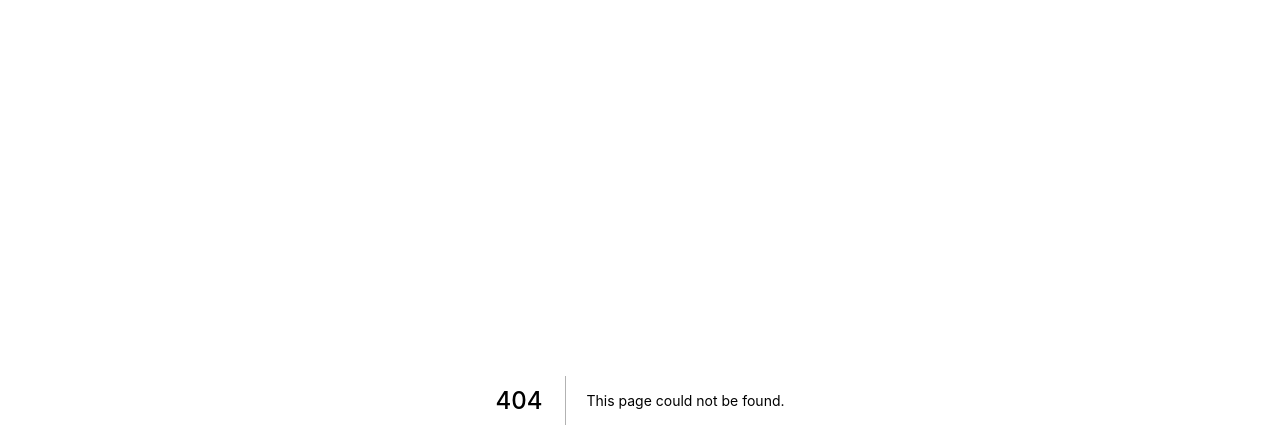
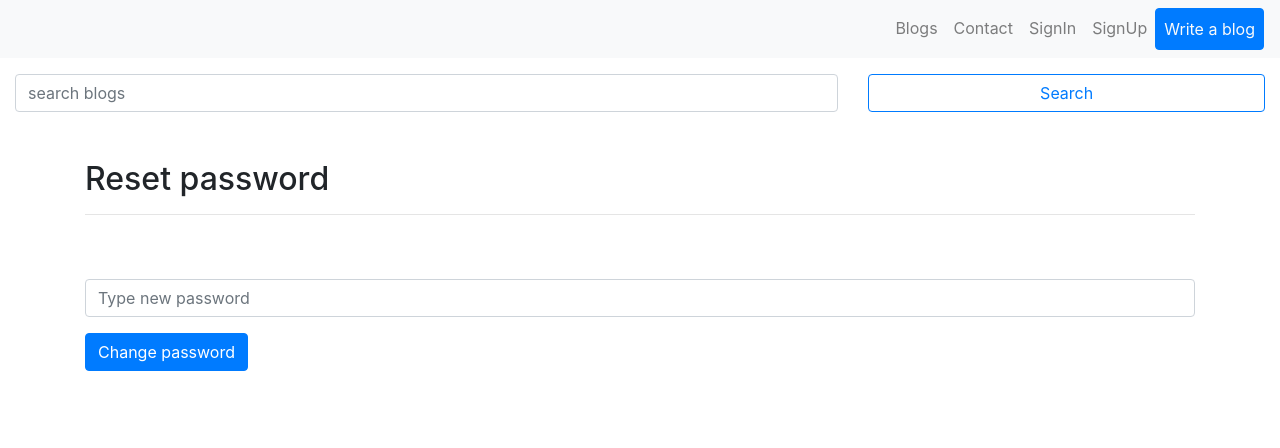
Before and after one commit to centipede13/BlogNet-Mern_Seo_Multiuser_Blogging_Platform, a Next.js app in the folder frontend/: page /auth/password/reset/1 in a window 1280 px wide. Before the commit this address had no page. Shown: the top 448 px of the page. Built offline with nearby package versions, Linux system fonts and the light colour scheme.

Commit message:
implimented Reset password page in frontend

```diff
--- /dev/null
+++ b/frontend/pages/auth/password/reset/[id].js
@@ -0,0 +1,80 @@
+import { useState } from "react";
+import Layout from "../../../../components/Layout";
+import { withRouter } from "next/router";
+import { resetPassword } from "../../../../actions/auth";
+
+const ResetPassword = ({ router }) => {
+  const [values, setValues] = useState({
+    name: "",
+    newPassword: "",
+    error: "",
+    message: "",
+    showForm: true,
+  });
+
+  const { showForm, name, newPassword, error, message } = values;
+
+  const handleSubmit = (e) => {
+    e.preventDefault();
+    resetPassword({
+      newPassword,
+      resetPasswordLink: router.query.id,
+    }).then((data) => {
+      if (data.error) {
+        setValues({
+          ...values,
+          error: data.error,
+          showForm: false,
+          newPassword: "",
+        });
+      } else {
+        setValues({
+          ...values,
+          message: data.message,
+          showForm: false,
+          newPassword: "",
+          error: false,
+        });
+      }
+    });
+  };
+
+  const passwordResetForm = () => (
+    <form onSubmit={handleSubmit}>
+      <div className="form-group pt-5">
+        <input
+          type="password"
+          onChange={(e) =>
+            setValues({ ...values, newPassword: e.target.value })
+          }
+          className="form-control"
+          value={newPassword}
+          placeholder="Type new password"
+          required
+        />
+      </div>
+      <div>
+        <button className="btn btn-primary">Change password</button>
+      </div>
+    </form>
+  );
+
+  const showError = () =>
+    error ? <div className="alert alert-danger">{error}</div> : "";
+  const showMessage = () =>
+    message ? <div className="alert alert-success">{message}</div> : "";
+
+  return (
+    <Layout>
+      <div className="container">
+        <h2>Reset password</h2>
+        <hr />
+        {showError()}
+        {showMessage()}
+        {showForm && passwordResetForm()}
+      </div>
+    </Layout>
+  );
+};
+
+export default withRouter(ResetPassword);
```
